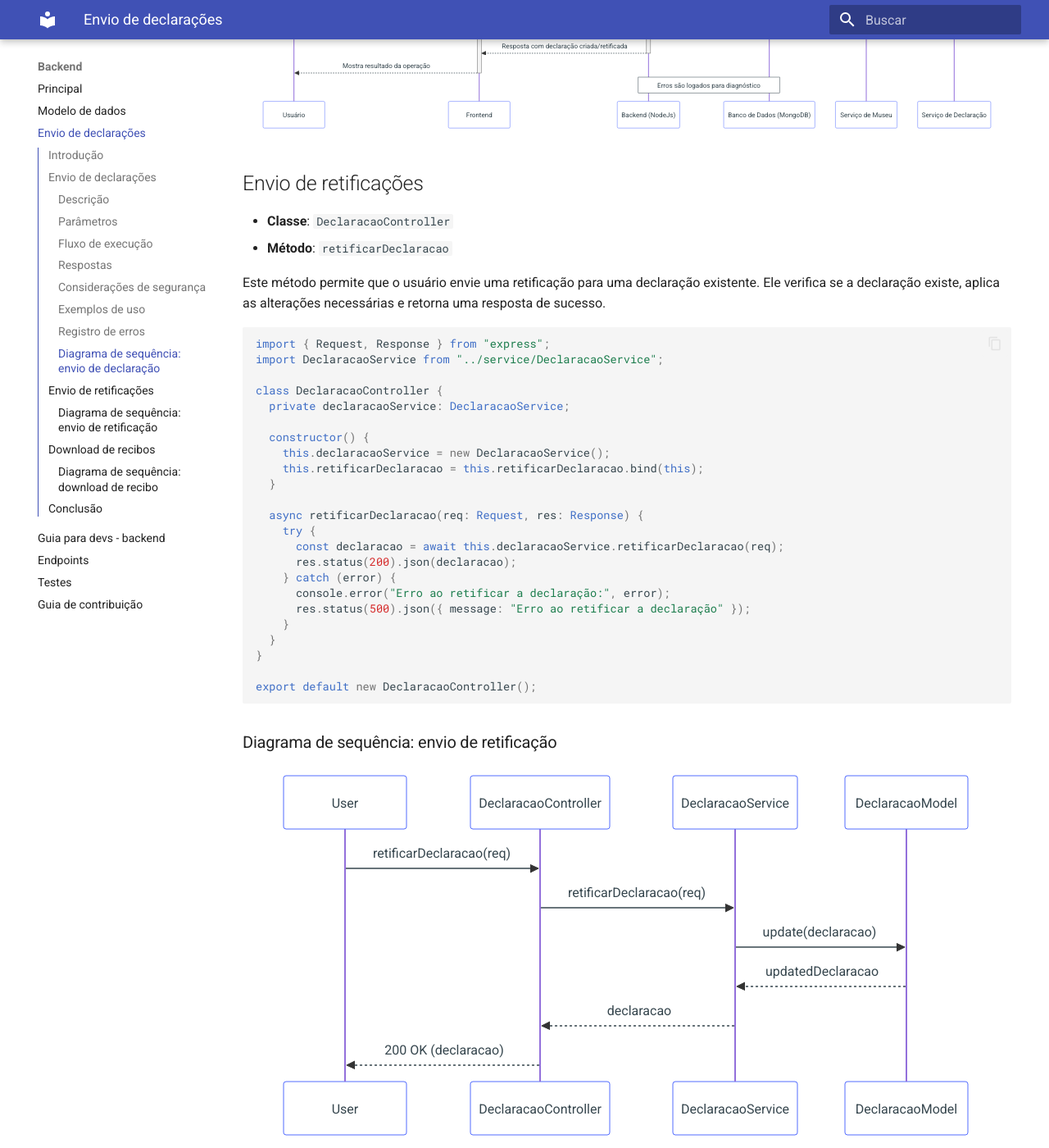
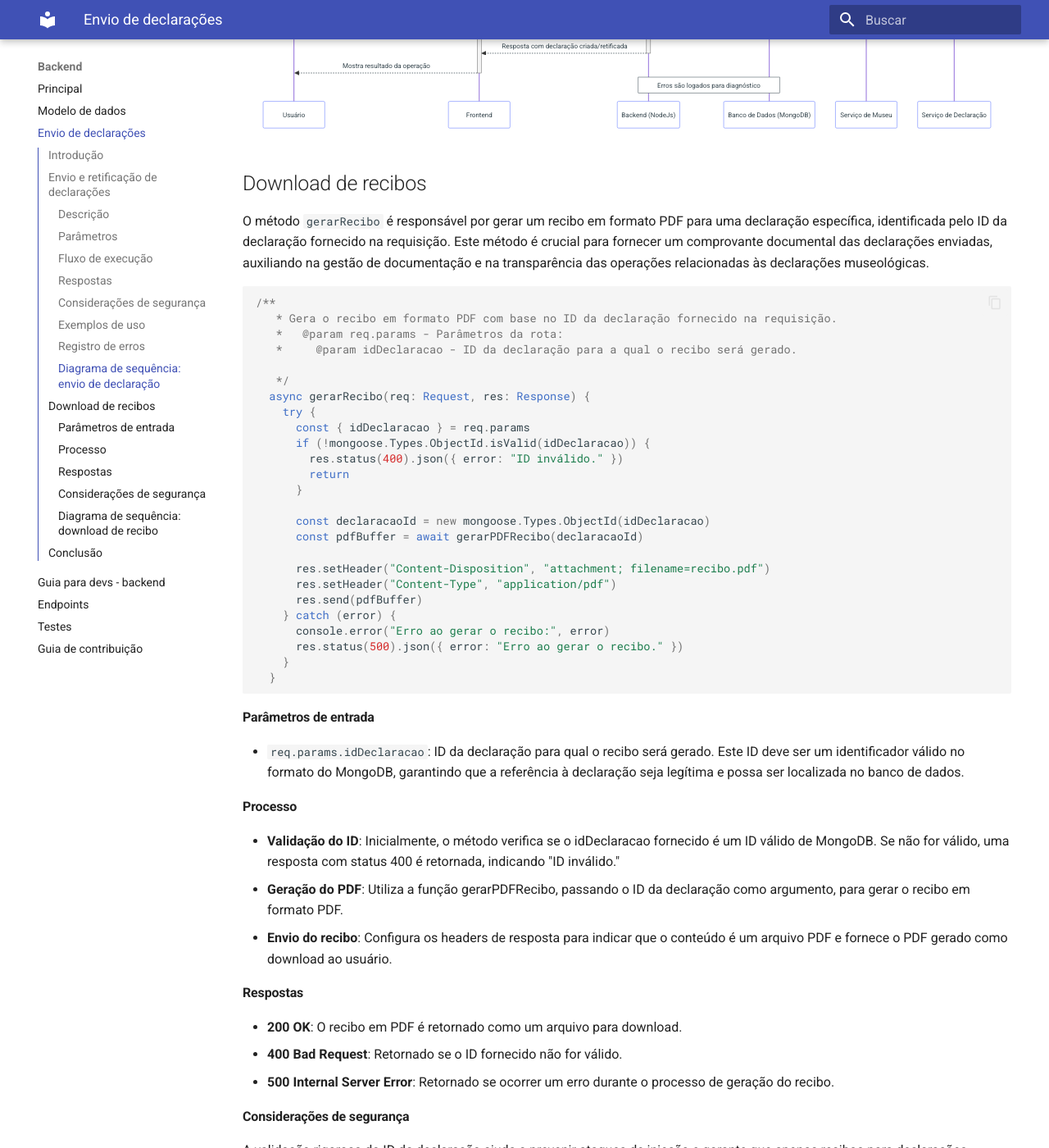
Before and after one commit to Nocs-lab/inbcm-docs, an MkDocs documentation site: the page built from docs/envio-declaracoes.md, in a window 1280 px wide and 1400 px high, scrolled down 3787 px. Shown: the whole window at 82% size. Built offline with MkDocs 1.6.1 and Material for MkDocs 9.7.7, drawn with Linux system fonts in a browser that asks for light colours; some of the changed text lies outside the part shown.

Commit message:
Ajustes nas declarações

````diff
--- a/docs/envio-declaracoes.md
+++ b/docs/envio-declaracoes.md
@@ -173,106 +173,75 @@
     note over Backend, DB: Erros são logados para diagnóstico
 ```
 
-## Envio de retificações
-- **Classe**: `DeclaracaoController`
-- **Método**: `retificarDeclaracao`
+## Download de recibos
 
-Este método permite que o usuário envie uma retificação para uma declaração existente. Ele verifica se a declaração existe, aplica as alterações necessárias e retorna uma resposta de sucesso.
+O método `gerarRecibo` é responsável por gerar um recibo em formato PDF para uma declaração específica, identificada pelo ID da declaração fornecido na requisição. Este método é crucial para fornecer um comprovante documental das declarações enviadas, auxiliando na gestão de documentação e na transparência das operações relacionadas às declarações museológicas.
 
 ```typescript
-import { Request, Response } from "express";
-import DeclaracaoService from "../service/DeclaracaoService";
+/**
+   * Gera o recibo em formato PDF com base no ID da declaração fornecido na requisição.
+   *   @param req.params - Parâmetros da rota:
+   *     @param idDeclaracao - ID da declaração para a qual o recibo será gerado.
 
-class DeclaracaoController {
-  private declaracaoService: DeclaracaoService;
+   */
+  async gerarRecibo(req: Request, res: Response) {
+    try {
+      const { idDeclaracao } = req.params
+      if (!mongoose.Types.ObjectId.isValid(idDeclaracao)) {
+        res.status(400).json({ error: "ID inválido." })
+        return
+      }
 
-  constructor() {
-    this.declaracaoService = new DeclaracaoService();
-    this.retificarDeclaracao = this.retificarDeclaracao.bind(this);
-  }
+      const declaracaoId = new mongoose.Types.ObjectId(idDeclaracao)
+      const pdfBuffer = await gerarPDFRecibo(declaracaoId)
 
-  async retificarDeclaracao(req: Request, res: Response) {
-    try {
-      const declaracao = await this.declaracaoService.retificarDeclaracao(req);
-      res.status(200).json(declaracao);
+      res.setHeader("Content-Disposition", "attachment; filename=recibo.pdf")
+      res.setHeader("Content-Type", "application/pdf")
+      res.send(pdfBuffer)
     } catch (error) {
-      console.error("Erro ao retificar a declaração:", error);
-      res.status(500).json({ message: "Erro ao retificar a declaração" });
+      console.error("Erro ao gerar o recibo:", error)
+      res.status(500).json({ error: "Erro ao gerar o recibo." })
     }
   }
-}
-
-export default new DeclaracaoController();
 ```
 
-### Diagrama de sequência: envio de retificação
+#### Parâmetros de entrada
 
-```mermaid
-sequenceDiagram
-    participant User
-    participant DeclaracaoController
-    participant DeclaracaoService
-    participant DeclaracaoModel
+- `req.params.idDeclaracao`: ID da declaração para qual o recibo será gerado. Este ID deve ser um identificador válido no formato do MongoDB, garantindo que a referência à declaração seja legítima e possa ser localizada no banco de dados.
 
-    User->>DeclaracaoController: retificarDeclaracao(req)
-    DeclaracaoController->>DeclaracaoService: retificarDeclaracao(req)
-    DeclaracaoService->>DeclaracaoModel: update(declaracao)
-    DeclaracaoModel-->>DeclaracaoService: updatedDeclaracao
-    DeclaracaoService-->>DeclaracaoController: declaracao
-    DeclaracaoController-->>User: 200 OK (declaracao)
-```
+#### Processo
+- **Validação do ID**: Inicialmente, o método verifica se o idDeclaracao fornecido é um ID válido de MongoDB. Se não for válido, uma resposta com status 400 é retornada, indicando "ID inválido."
+- **Geração do PDF**: Utiliza a função gerarPDFRecibo, passando o ID da declaração como argumento, para gerar o recibo em formato PDF.
+- **Envio do recibo**: Configura os headers de resposta para indicar que o conteúdo é um arquivo PDF e fornece o PDF gerado como download ao usuário.
 
-## Download de recibos
-- **Classe**: `ReciboController`
-- **Método**: `gerarRecibo`
+#### Respostas
+- **200 OK**: O recibo em PDF é retornado como um arquivo para download.
+- **400 Bad Request**: Retornado se o ID fornecido não for válido.
+- **500 Internal Server Error**: Retornado se ocorrer um erro durante o processo de geração do recibo.
 
-Este método recebe uma solicitação para baixar um recibo específico, verifica a existência do recibo, gera o PDF do recibo se necessário, e retorna o recibo ao usuário.
-
-```typescript
-import { Request, Response } from "express";
-import mongoose from "mongoose";
-import { gerarPDFRecibo } from "../service/ReciboService";
-
-class ReciboController {
-  async gerarRecibo(req: Request, res: Response) {
-    try {
-      const { idDeclaracao } = req.params;
-      if (!mongoose.Types.ObjectId.isValid(idDeclaracao)) {
-        res.status(400).json({ error: "ID inválido." });
-        return;
-      }
-
-      const declaracaoId = new mongoose.Types.ObjectId(idDeclaracao);
-      const pdfBuffer = await gerarPDFRecibo(declaracaoId);
-
-      res.setHeader("Content-Disposition", "attachment; filename=recibo.pdf");
-      res.setHeader("Content-Type", "application/pdf");
-      res.send(pdfBuffer);
-    } catch (error) {
-      console.error("Erro ao gerar o recibo:", error);
-      res.status(500).json({ error: "Erro ao gerar o recibo." });
-    }
-  }
-}
-
-export default ReciboController;
-```
+#### Considerações de segurança
+A validação rigorosa do ID da declaração ajuda a prevenir ataques de injeção e garante que apenas recibos para declarações legítimas sejam gerados.
 
 ### Diagrama de sequência: download de recibo
 
 ```mermaid
 sequenceDiagram
-    participant User
-    participant ReciboController
-    participant ReciboService
-    participant FileSystem
+    participant Usuario as Usuário
+    participant Frontend as Frontend
+    participant Backend as Backend (NodeJs)
+    participant DB as Banco de Dados (MongoDB)
+    participant PDFService as Serviço de PDF
 
-    User->>ReciboController: gerarRecibo(req)
-    ReciboController->>ReciboService: gerarPDFRecibo(declaracaoId)
-    ReciboService->>FileSystem: create PDF
-    FileSystem-->>ReciboService: pdfBuffer
-    ReciboService-->>ReciboController: pdfBuffer
-    ReciboController-->>User: download(pdfBuffer)
+    Usuario->>+Frontend: Solicita download de recibo (idDeclaracao)
+    Frontend->>+Backend: Requisição para gerar recibo (idDeclaracao)
+    Backend->>+DB: Verifica validade do idDeclaracao
+    DB-->>-Backend: Confirma validade
+    Backend->>+PDFService: Solicita geração de recibo (idDeclaracao)
+    PDFService-->>-Backend: PDF gerado
+    Backend-->>-Frontend: Envia PDF como download
+    Frontend-->>-Usuario: Recebe e abre/download o PDF
+
+    note over Backend, PDFService: Erros durante a geração do recibo são logados
 ```
 
 ## Conclusão
````
Also changed, not shown: other parts of docs/envio-declaracoes.md (+1 -1 lines), site/search/search_index.json.
